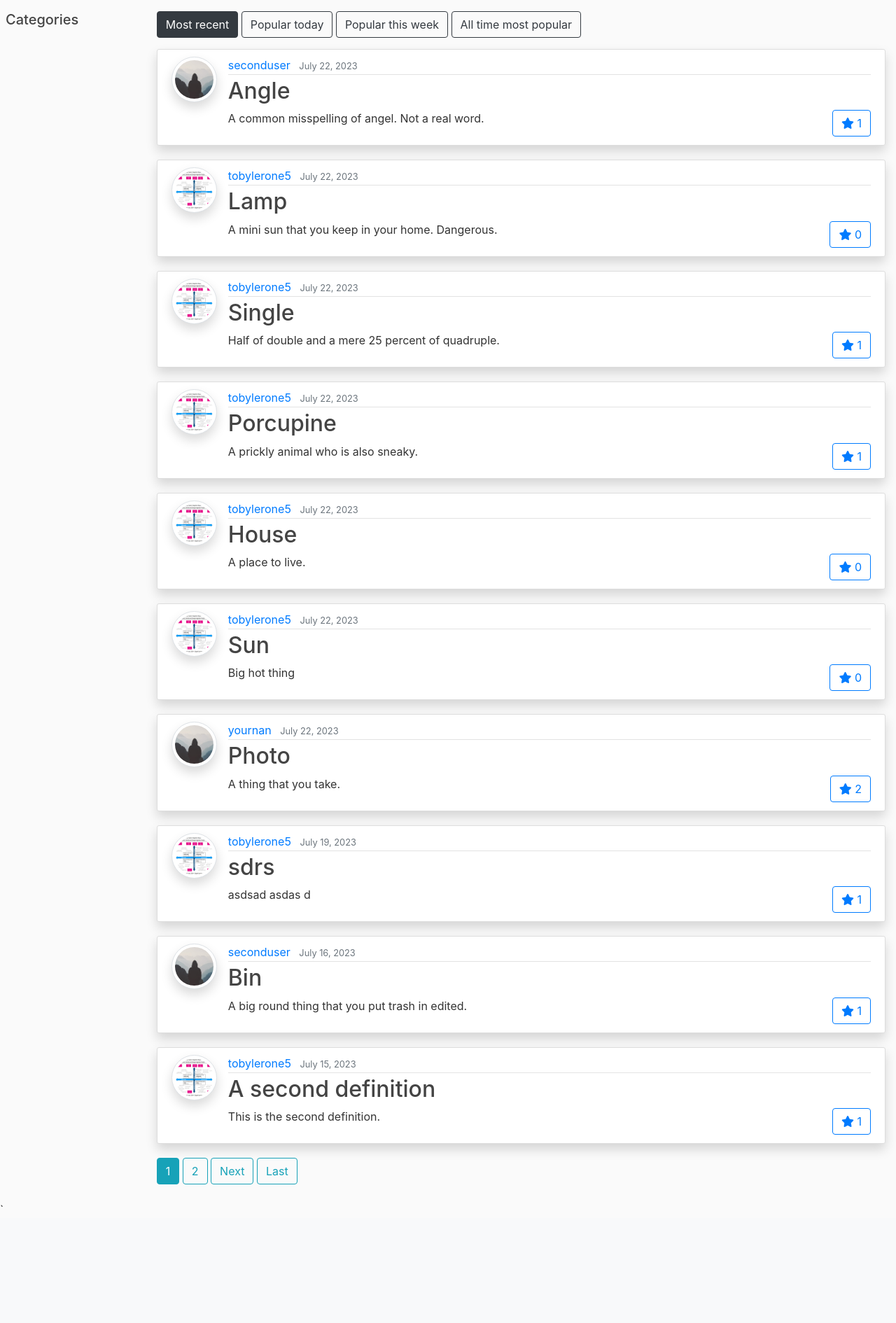
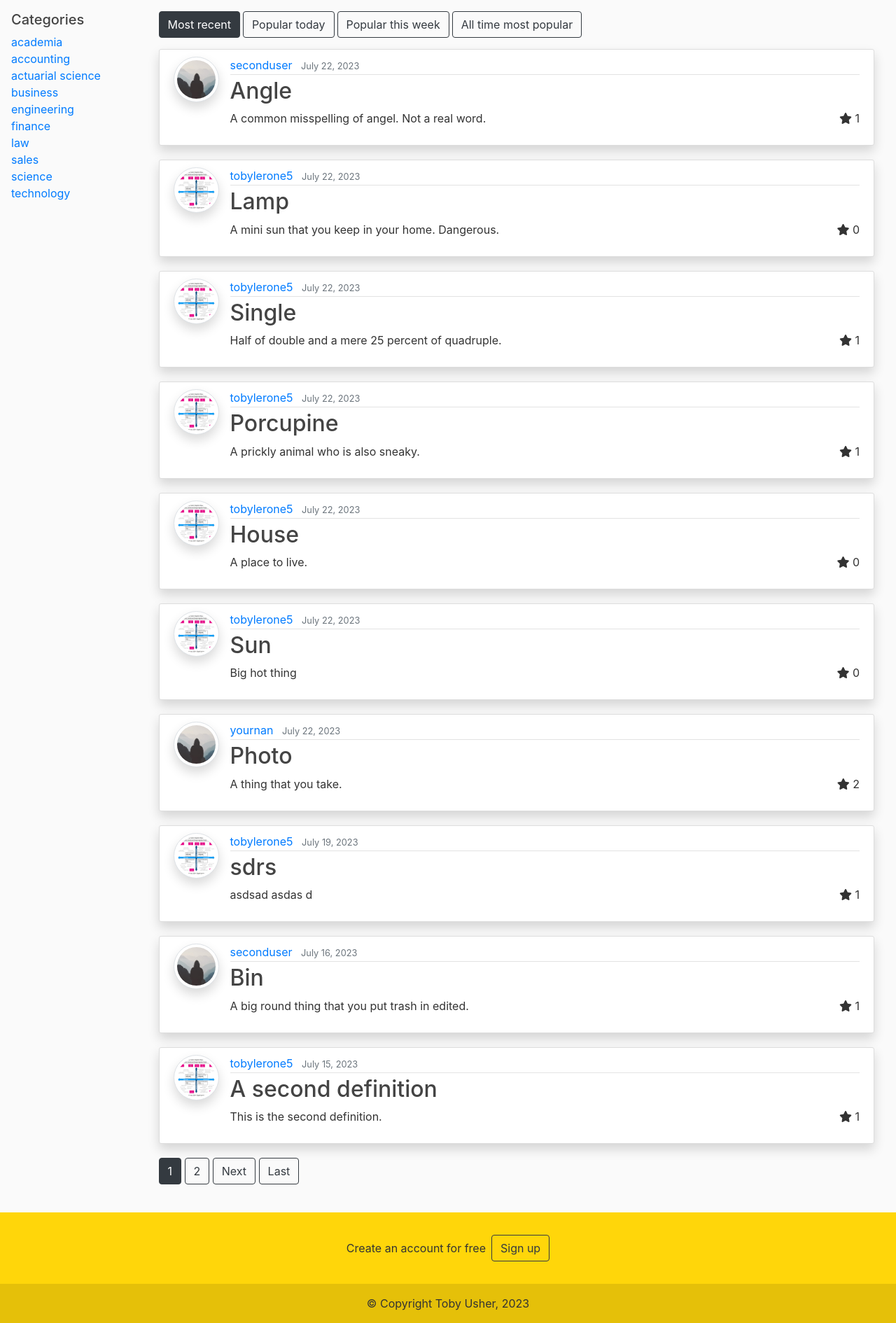
Before and after one commit to MyriadWC/language-app, a Django app: page / in a window 1280 px wide. Shown: the part 62-1952 px from the top of the page at 70% size. Before the commit the page ends 1786 px from the top, so only its background shows below. Run offline with Django 3.2, Linux system fonts and the light colour scheme; data comes from the database, SQL or seed files in the repository; both versions use the stored data as it was after the commit; some libraries are stand-ins or nearby versions.

Commit message:
add footer and replace star and edit buttons with just the number of stars if not logged in as user

```diff
--- a/language_app/blog/static/blog/main.css
+++ b/language_app/blog/static/blog/main.css
@@ -2,6 +2,7 @@
   background: #fafafa;
   color: #333333;
   margin-top: 0;
+  position: relative
 }
 
 
@@ -11,6 +12,16 @@
 
 ul {
   margin: 0;
+}
+
+/* Navbar styling */
+nav {
+  background-color:#ffd60a;
+}
+
+/* Footer styling */
+footer {
+  background-color: #ffd60a;
 }
 
 .bg-steel {
--- a/language_app/blog/templates/blog/base.html
+++ b/language_app/blog/templates/blog/base.html
@@ -5,17 +5,15 @@
       <!-- Required meta tags -->
       <meta charset="utf-8">
       <meta name="viewport" content="width=device-width, initial-scale=1, shrink-to-fit=no">
-
       <!-- CSS -->
       <link rel="stylesheet" href="https://stackpath.bootstrapcdn.com/bootstrap/4.3.1/css/bootstrap.min.css" integrity="sha384-ggOyR0iXCbMQv3Xipma34MD+dH/1fQ784/j6cY/iJTQUOhcWr7x9JvoRxT2MZw1T" crossorigin="anonymous">
       <link rel="stylesheet" href="https://use.fontawesome.com/releases/v6.4.0/css/all.css" >
       <link rel="stylesheet" href="{% static 'blog/main.css' %}">
-
       <title>{{title|default:"Corporate Jargon Dictionary"}}</title>
-
    </head>
    <body>
-        <nav class="navbar navbar-expand-lg navbar-light" style="background-color:#ffd60a">
+      <main>
+      <nav class="navbar navbar-expand-lg navbar-light">
          <a class="navbar-brand" href="{% url 'blog-home' %}">
             <!--<img class="rounded-circle site-logo" src="{{ MEDIA_URL }}/branding/langdaddy.png">-->
             Corporate Jargon Dictionary
@@ -23,7 +21,6 @@
          <button class="navbar-toggler" type="button" data-toggle="collapse" data-target="#navbarSupportedContent" aria-controls="navbarSupportedContent" aria-expanded="false" aria-label="Toggle navigation">
          <span class="navbar-toggler-icon"></span>
          </button>
-
          <div class="collapse navbar-collapse" id="navbarSupportedContent">
             <!--<ul class="navbar-nav mr-auto">
                <li class="nav-item active">
@@ -32,19 +29,15 @@
 
                </ul>-->
             <!------{{ request.get_host }}/blog/search/-->
-
             {% if user.is_authenticated %}
             <a href="{% url 'user-definitions' user %}" class="btn text-black m-1"><i class="fas fa-book"></i> My Definitions</a>
             <a href="{% url 'definition-create' %} " class="btn text-black m-1"><i class="fas fa-pen"></i> New Definition</a>
             <a href="{% url 'profile' %} " class="btn text-black m-1"><i class="fas fa-user"></i> {{ user.username }}</a>
             <a title="Log out" href="{% url 'logout' %} " class="btn text-black m-1"><i class="fas fa-sign-out-alt"></i></a>
-
             {% else %}
             <a href="{% url 'login' %} " class="btn text-black m-1"><i class="fas fa-user-tie"></i> Log In</a>
-
             <a href="{% url 'register' %} " class="btn text-black m-1"> <i class="fas fa-sign-in-alt"></i> Sign Up</a>
             {% endif %}
-
             <form id="searchform" action="{% url 'search' %}" method="get">
                <div class="p-0 bg-light rounded rounded-pill shadow-sm">
                   <div class="input-group">
@@ -55,32 +48,45 @@
                   </div>
                </div>
             </form>
-
          </div>
       </nav>
+      <div class="m-3">
+         {% block content %}
+         {% endblock  %}
+      </div>
+      </main>
+      <!--Footer-->
+      <section class="">
+        <!-- Footer -->
+        <footer class="text-center text-black">
+          <!-- Grid container -->
+          <div class="container p-3">
+            <!-- Section: CTA -->
+            <section class="mt-3">
+              <p class="d-flex justify-content-center align-items-center">
+                {% if user.is_authenticated %}
+                <span class="mr-2">Go to your <a href="{% url 'profile' %}">account page</a></span>
+                {% else %}
+                <span class="mr-2">Create an account for free</span>
+                <a href="{% url 'register' %}" class="btn btn-outline-dark btn-rounded">
+                  Sign up
+                </a>
+                {% endif %}
+              </p>
+            </section>
+            <!-- Section: CTA -->
+          </div>
+          <!-- Grid container -->
 
-    <div class="row mr-0">
-      <div class="col-2 ml-2 mt-3">
-              <!-- Sidebar -->
-              <div id="sidebar-wrapper">
-                <h5>Categories</h5>
-                <ul class="sidebar-nav">
-                    {% for category in categories %}
-                    <li>
-                        <a href="#">{{category.name}}</a>
-                    </li>
-                    {% endfor %}
-                </ul>
+          <!-- Copyright -->
+          <div class="text-center p-3" style="background-color: rgba(0, 0, 0, 0.1);">
+            © Copyright Toby Usher, 2023
           </div>
-            <!-- /#sidebar-wrapper -->
-      </div><!-- end col-->
-      <div class="col">
-      {% block content %}
+          <!-- Copyright -->
+        </footer>
+        <!-- Footer -->
+      </section>
 
-      {% endblock  %}
-      </div><!-- end col-->
-    </div><!-- end row-->
-</div>`
       <!-- Optional JavaScript -->
       <!-- jQuery first, then Popper.js, then Bootstrap JS -->
       <script src="https://code.jquery.com/jquery-3.6.0.min.js" integrity="sha256-/xUj+3OJU5yExlq6GSYGSHk7tPXikynS7ogEvDej/m4=" crossorigin="anonymous"></script>
--- a/language_app/blog/templates/blog/home.html
+++ b/language_app/blog/templates/blog/home.html
@@ -1,10 +1,41 @@
 {% extends "blog/base.html" %}
 {% block content %}
-    <div class="select-category mt-3">
-      <button class="btn btn-dark">Most recent</button>
-      <button class="btn btn-outline-dark">Popular today</button>
-      <button class="btn btn-outline-dark">Popular this week</button>
+
+<div class="row mr-0">
+  <div class="col-2 d-none d-md-flex">
+          <!-- Sidebar -->
+          <div id="sidebar-wrapper">
+            <h5>Categories</h5>
+            <ul class="sidebar-nav list-unstyled">
+                {% for category in categories %}
+                <li>
+                    <a href="#">{{category.name}}</a>
+                </li>
+                {% endfor %}
+            </ul>
+          </div>
+        <!-- /#sidebar-wrapper -->
+  </div><!-- end col-->
+  <div class="col">
+    <!--Desktop buttons-->
+    <div class="select-category d-none d-md-flex">
+      <button class="btn btn-dark mr-1">Most recent</button>
+      <button class="btn btn-outline-dark mr-1">Popular today</button>
+      <button class="btn btn-outline-dark mr-1">Popular this week</button>
       <button class="btn btn-outline-dark">All time most popular</button>
+    </div>
+
+    <!--Mobile device dropdown-->
+    <div class="select-category dropdown d-md-none">
+      <button class="btn btn-dark dropdown-toggle" type="button" id="dropdownMenuButton" data-toggle="dropdown" aria-haspopup="true" aria-expanded="false">
+        Most recent
+      </button>
+      <div class="dropdown-menu" aria-labelledby="dropdownMenuButton">
+        <a class="dropdown-item" href="#">Most recent</a>
+        <a class="dropdown-item" href="#">Popular today</a>
+        <a class="dropdown-item" href="#">Popular this week</a>
+        <a class="dropdown-item" href="#">All time most popular</a>
+      </div>
     </div>
 
     {% for definition in definitions %}
@@ -17,26 +48,33 @@
         </div>
         <h2><a class="article-title" href="{% url 'definition-detail' definition.id %}">{{ definition.word }}</a></h2>
         <p class="article-content">{{ definition.description }}</p>
+        {% if user.is_authenticated %}
           {% if definition.author != user %}
           <form class="like-form float-right" action="{% url 'definition-like' definition.pk %}" method="POST">
             {% csrf_token %}
             <input type="hidden" name="definition_id" value="{{ definition.id }}">
             <!---Find a more efficient way to write this. Can't figure out how to combine with and if to create conditional variable--->
             {% if user in definition.likes.all %}
-          <button type="submit" class="btn btn-primary btn-d">
+            <button type="submit" class="btn btn-warning btn-d">
               <i class="fas fa-star"></i>
                 <span class="like-count">{{ definition.total_likes }}</span>
             </button>
             {% else %}
-          <button type="submit" class="btn btn-outline-primary btn-d">
+            <button type="submit" class="btn btn-outline-dark btn-d">
             <i class="fas fa-star"></i>
               <span class="like-count">{{ definition.total_likes }}</span>
             </button>
             {% endif %}
           </form>
           {% endif %}
+        {% else %}
+        <span class="float-right">
+          <i class="fas fa-star"></i>
+            <span class="like-count">{{ definition.total_likes }}</span>
+        </span>
+        {% endif %}
         {% if definition.author == user %}
-        <div class="float-right"><a class="btn btn-warning mt-1 mb-1" href="{% url 'definition-update' definition.id %}">Edit</a></div>
+        <div class="float-right"><a class="btn btn-dark mt-1 mb-1" href="{% url 'definition-update' definition.id %}">Edit</a></div>
         {% endif %}
       </div>
     </article>
@@ -47,36 +85,32 @@
   {% if is_paginated %}
 
     {% if page_obj.has_previous %}
-      <a class="btn btn-outline-info mb-4" href="?page=1">First</a>
-      <a class="btn btn-outline-info mb-4" href="?page={{ page_obj.previous_page_number }}">Previous</a>
+      <a class="btn btn-outline-dark mb-4" href="?page=1">First</a>
+      <a class="btn btn-outline-dark mb-4" href="?page={{ page_obj.previous_page_number }}">Previous</a>
     {% endif %}
 
     {% for num in page_obj.paginator.page_range %}
       {% if page_obj.number == num %}
-        <a class="btn btn-info mb-4" href="?page={{ num }}">{{ num }}</a>
+        <a class="btn btn-dark mb-4" href="?page={{ num }}">{{ num }}</a>
       {% elif num > page_obj.number|add:'-3' and num < page_obj.number|add:'3' %}
-        <a class="btn btn-outline-info mb-4" href="?page={{ num }}">{{ num }}</a>
+        <a class="btn btn-outline-dark mb-4" href="?page={{ num }}">{{ num }}</a>
       {% endif %}
     {% endfor %}
 
     {% if page_obj.has_next %}
-      <a class="btn btn-outline-info mb-4" href="?page={{ page_obj.next_page_number }}">Next</a>
-      <a class="btn btn-outline-info mb-4" href="?page={{ page_obj.paginator.num_pages }}">Last</a>
+      <a class="btn btn-outline-dark mb-4" href="?page={{ page_obj.next_page_number }}">Next</a>
+      <a class="btn btn-outline-dark mb-4" href="?page={{ page_obj.paginator.num_pages }}">Last</a>
     {% endif %}
 
   {% endif %}
+  </div><!-- end col-->
+</div><!-- end row-->
 
   <script src="https://code.jquery.com/jquery-3.6.0.min.js" integrity="sha256-/xUj+3OJU5yExlq6GSYGSHk7tPXikynS7ogEvDej/m4=" crossorigin="anonymous"></script>
   <script>
     $(document).ready(function() {
 
-      /*
-      TODO:
-        1. Hilight the button initially if the user has previously liked that definition
-        2. On click, add like if the user hasn't liked that comment, and remove if they have
-      */
-
-      //Updates likes when like button pressed
+      //Update likes when like button pressed
       $('.like-form').on('submit', function(event) {
         event.preventDefault();
         var form = $(this);
@@ -91,10 +125,19 @@
             form.find('.like-count').text(response.total_likes);
 
             //Change button from outline to block
-            form.find('button').toggleClass('btn-outline-primary btn-primary')
+            form.find('button').toggleClass('btn-outline-dark btn-warning')
           }
         });
       });
+
+      //Set dropdown button text equal to the selected value in bootstrap dropdowns
+      $(function(){
+        $(".dropdown > .dropdown-menu").on('click', 'a', function(){
+          $(".dropdown > .btn:first-child").text($(this).text());
+          $(".dropdown > .btn:first-child").val($(this).text());
         });
+      });
+
+    }); // End document ready
   </script>
 {% endblock content %}
--- a/language_app/blog/views.py
+++ b/language_app/blog/views.py
@@ -27,8 +27,7 @@
 # Don't think this gets used?
 def home(request):
     context = {
-        'definitions': Definition.objects.all(),
-        'categories': Category.objects.all()
+        'definitions': Definition.objects.all()
     }
     return render(request, 'blog/home.html', context)
 
@@ -54,19 +53,20 @@
     ordering = ['-date_posted']
     paginate_by = 10
 
+    # Override this method to add categories to context
+    def get_context_data(self, **kwargs):
+
+        context = super().get_context_data(**kwargs)
+        # Order categories alphabetically
+        context['categories'] = Category.objects.all().order_by('name')
+        return context
+
 
 class UserDefinitionListView(ListView):
     model = Definition
     template_name = 'blog/user_definitions.html'  # <app>/<model>_<viewtype>.html
     context_object_name = 'definitions'
     paginate_by = 10
-
-    # Override this method to add categories to context
-    def get_context_data(self, **kwargs):
-
-        context = super().get_context_data(**kwargs)
-        context['categories'] = Category.objects.all()
-        return context
 
     def get_queryset(self):
         user = get_object_or_404(User, username=self.kwargs.get('username'))
```
Also changed, not shown: language_app/db.sqlite3. Lines whose indentation alone changed are shown as unchanged.
